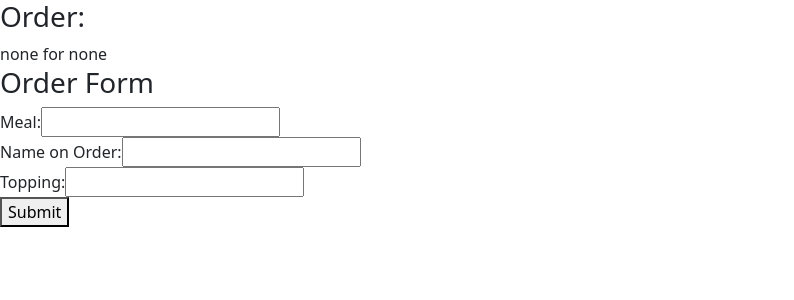
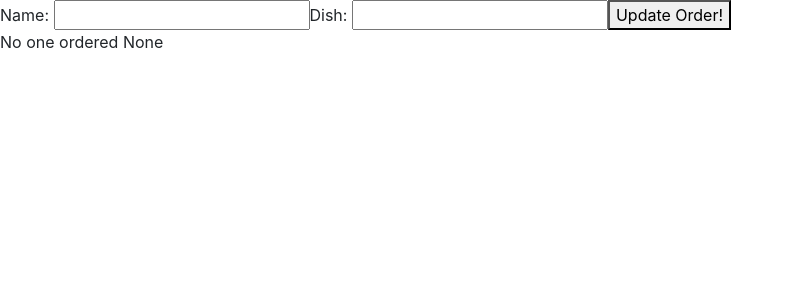
Before and after one commit to natafaye/react-scratch-all, a React (Create React App) app: page / in a window 1280 px wide. Shown: the top 300 px of the page, without its empty margins (0-794 px from the left). Built offline with nearby package versions, Linux system fonts and the light colour scheme.

Commit message:
useEffect demo, css modules demo, form 3 ways demo

```diff
--- a/package.json
+++ b/package.json
@@ -3,6 +3,7 @@
   "version": "0.1.0",
   "private": true,
   "dependencies": {
+    "@react-spring/web": "^9.6.1",
     "@reduxjs/toolkit": "^1.8.3",
     "@testing-library/jest-dom": "^5.16.5",
     "@testing-library/react": "^13.3.0",
@@ -14,7 +15,6 @@
     "react-redux": "^8.0.2",
     "react-router-dom": "^6.3.0",
     "react-scripts": "5.0.1",
-    "react-spring": "^9.5.5",
     "web-vitals": "^2.1.4"
   },
   "scripts": {
--- a/src/App.js
+++ b/src/App.js
@@ -1,44 +1,13 @@
-import React from 'react'
-import { useState } from 'react';
-import { useEffect } from 'react';
-import weather from "./features/weather/weather.module.css"
-import OrderForm from './OrderForm';
+import React, { useEffect, useState } from 'react'
+import OrderForm from './OrderForm'
 
 export default function App() {
-
-  // let message = ""
-  // if(raining) {
-  //   message = "Bring umbrella"
-  // }
-  // else {
-  //   message = "Don't"
-  // }
-
-  // const [dirtyDishes, setDirtyDishes] = useState(null);
-  // const [raining, setRaining] = useState(false)
-
-  // useEffect(() => {
-  //   washDishes()
-  // }, [dirtyDishes])
-
-  // useEffect(() => {
-  //   console.log("How many times will I run?")
-  // }, [])
-
-  const [order, setOrder] = useState({ meal: "none", name: "none"})
+  const [order, setOrder] = useState({ name: "No one", dish: "None" })
 
   return (
-    <div> {/* className={ raining ? weather.dark : "light" } */}
-      <h3>Order:</h3>
-      { order.meal } for { order.name }
-      {/* <h3 style={{ color: raining ? "white" : "black" }}>Plan for Day</h3>
-      { raining ? "Bring umbrella" : "Don't" }
-      <button className="btn btn-primary" onClick={() => setDirtyDishes(5)}>Update dirty dishes to 5</button>
-      <button onClick={() => setDirtyDishes(0)}>Update dirty dishes to 0</button>
-      <button onClick={() => setRaining(true)}>Set raining to true</button>
-      <button onClick={() => setRaining(false)}>Set raining to false</button> */}
-      <h3>Order Form</h3>
-      <OrderForm onSubmit={setOrder}/>
+    <div>
+      <OrderForm setOrder={setOrder}/>
+      <p>{ order.name } ordered { order.dish }</p>
     </div>
   )
 }
--- /dev/null
+++ b/src/App.module.css
@@ -0,0 +1,3 @@
+.button {
+
+}
--- a/src/OrderForm.js
+++ b/src/OrderForm.js
@@ -1,109 +1,115 @@
-import { Field, Form, Formik } from 'formik'
-import React, { useState } from 'react'
+import { ErrorMessage, Field, Form, Formik } from 'formik'
+import React from 'react'
+import { useState } from 'react'
 
-/*** Normal React Form, Multiple Pieces of State ***/
+// Formik
+export default function OrderForm({ setOrder }) {
 
-// export default function OrderForm({ onSubmit }) {
+    const save = (formValues) => {
+        const newOrder = {
+            name: formValues.name,
+            dish: formValues.dish
+        }
+        setOrder(newOrder)
+    }
 
-//     // form data
-//     const [mealValue, setMealValue] = useState("")
-//     const [nameValue, setNameValue] = useState("")
+    const validate = (formValues) => {
+        // return {
+        //     dish: "That's no good"
+        // }
+        return { }
+    }
 
-//     // change event handlers
-//     const onMealChange = (event) => setMealValue(event.target.value)
-//     const onNameChange = (event) => setNameValue(event.target.value)
+    // Each input needs to have the value and the onChange set up
+    return (
+        <Formik initialValues={{ name: "", dish: "" }} onSubmit={save} validate={validate}>
+            <Form>
+                Name: <Field type="text" name="name" />
+                <ErrorMessage name="name">
+                    { (msg) => <p>{msg}</p> }
+                </ErrorMessage>
+                Dish: <Field type="text" name="dish" />
+                <ErrorMessage name="dish">
+                    { (msg) => <p className="alert alert-danger">{msg}</p> }
+                </ErrorMessage>
+                <button type="submit">Update Order!</button>
+            </Form>
+        </Formik>
+    )
+}
 
-//     // submit event handler
-//     const onSubmitClick = (event) => {
-//         event.preventDefault() // prevents the submit button from refreshing the page
-//         onSubmit({ meal: mealValue, name: nameValue })
+
+// Normal React Form with One Piece of State
+// export default function OrderForm({ setOrder }) {
+//     const initialValues = { name: "", dish: "" }
+
+//     const save = (event) => {
+//         event.preventDefault() // please don't refresh the page
+//         const newOrder = {
+//             name: formValues.name,
+//             dish: formValues.dish
+//         }
+//         //console.log("New order:", newOrder)
+//         setOrder(newOrder)
 //     }
 
+
+
+
+// IDENTICAL FOR ANY FORM
+
+//     // State for tracking the in-progress form data
+//     const [formValues, setFormValues] = useState(initialValues)
+
+//     // Event handler functions that keep the piece of state and the inputs completely in sync
+//     const handleChange = (event) => setFormValues({ ...formValues, [event.target.name]: event.target.value })
+
+
+
+
+//     // Each input needs to have the value and the onChange set up
 //     return (
 //         <form>
-//             <div>
-//                 <label>Meal:</label>
-//                 <input type="text" value={mealValue} onChange={onMealChange}/>
-//             </div>
-//             <div>
-//                 <label>Name on Order:</label>
-//                 <input type="text" value={nameValue} onChange={onNameChange}/>
-//             </div>
-//             <button onClick={onSubmitClick}>Submit</button>
+//             Name: <input type="text" name="name" value={formValues.name} onChange={handleChange}/>
+//             Dish: <input type="text" name="dish" value={formValues.dish} onChange={handleChange}/>
+//             <button onClick={save}>Update Order!</button>
 //         </form>
 //     )
 // }
 
 
+// Normal React Form with Multiple Pieces of State
 
+// export default function OrderForm({ setOrder }) {
+//     // State for tracking the in-progress form data
+//     const [nameValue, setNameValue] = useState("")
+//     const [dishValue, setDishValue] = useState("")
 
-/*** Normal React Form, One Piece of State ***/
-
-// export default function OrderForm({ onSubmit }) {
-
-//     const initialValues = { meal: "", name: "", topping: "" }
-
-//     // form data
-//     const [formData, setFormData] = useState(initialValues)
-
-//     // change event handlers
-//     // const onMealChange = (event) => setFormData({ ...formData, meal: event.target.value })
-//     // const onNameChange = (event) => setFormData({ ...formData, name: event.target.value })
-//     const onChange = (event) => setFormData({ ...formData, [event.target.name]: event.target.value })
-
-//     // submit event handler
-//     const onSubmitClick = (event) => {
-//         event.preventDefault() // prevents the submit button from refreshing the page
-//         onSubmit({ meal: formData.meal, name: formData.name })
+//     // Event handler functions that keep the piece of state and the inputs completely in sync
+//     const handleNameChange = (event) => {
+//         setNameValue(event.target.value)
 //     }
 
+//     const handleDishChange = (event) => {
+//         setDishValue(event.target.value)
+//     }
+
+//     const save = (event) => {
+//         event.preventDefault() // please don't refresh the page
+//         const newOrder = {
+//             name: nameValue,
+//             dish: dishValue
+//         }
+//         //console.log("New order:", newOrder)
+//         setOrder(newOrder)
+//     }
+
+//     // Each input needs to have the value and the onChange set up
 //     return (
 //         <form>
-//             <div>
-//                 <label>Meal:</label>
-//                 <input type="text" name="meal" value={formData.meal} onChange={onChange}/>
-//             </div>
-//             <div>
-//                 <label>Name on Order:</label>
-//                 <input type="text" name="order" value={formData.name} onChange={onChange}/>
-//             </div>
-//             <div>
-//                 <label>Topping:</label>
-//                 <input type="text" name="topping" value={formData.topping} onChange={onChange}/>
-//             </div>
-//             <button onClick={onSubmitClick}>Submit</button>
+//             Name: <input type="text" value={nameValue} onChange={handleNameChange}/>
+//             Dish: <input type="text" value={dishValue} onChange={handleDishChange}/>
+//             <button onClick={save}>Update Order!</button>
 //         </form>
 //     )
 // }
-
-
-
-
-/*** Formik Form ***/
-
-export default function OrderForm({ onSubmit }) {
-    // submit event handler
-    const onSubmitClick = (values) => {
-        onSubmit({ meal: values.meal, name: values.name })
-    }
-
-    return (
-        <Formik onSubmit={onSubmitClick} initialValues={{ meal: "", name: "", topping: "" }}>
-            <Form>
-                <div>
-                    <label>Meal:</label>
-                    <Field type="text" name="meal"/>
-                </div>
-                <div>
-                    <label>Name on Order:</label>
-                    <Field type="text" name="name"/>
-                </div>
-                <div>
-                    <label>Topping:</label>
-                    <Field type="text" name="topping"/>
-                </div>
-                <button type="submit">Submit</button>
-            </Form>
-        </Formik>
-    )
-}
--- a/src/features/weather/weather.module.css
+++ /dev/null
@@ -1,3 +0,0 @@
-.dark {
-    background-color: black
-}
--- a/src/index.js
+++ b/src/index.js
@@ -2,8 +2,8 @@ import React from 'react';
 import { createRoot } from 'react-dom/client';
 import { BrowserRouter } from 'react-router-dom';
 import App from './App';
+import '../node_modules/bootstrap/dist/css/bootstrap.min.css'
 import './index.css';
-import '../node_modules/bootstrap/dist/css/bootstrap.min.css'
 
 const container = document.getElementById('root');
 const root = createRoot(container);
--- /dev/null
+++ b/src/some-component.css
@@ -0,0 +1,3 @@
+.alert {
+    color: blue
+}
```
Also changed, not shown: src/SpringDemo.js (added, +33 -0 lines), src/TaskCard.js (added, +39 -0 lines), src/my-css-file.module.css (added, +7 -0 lines), src/features/weather/WeatherCard.js (deleted), 1 other file (tests, documents, lock files or other folders).
